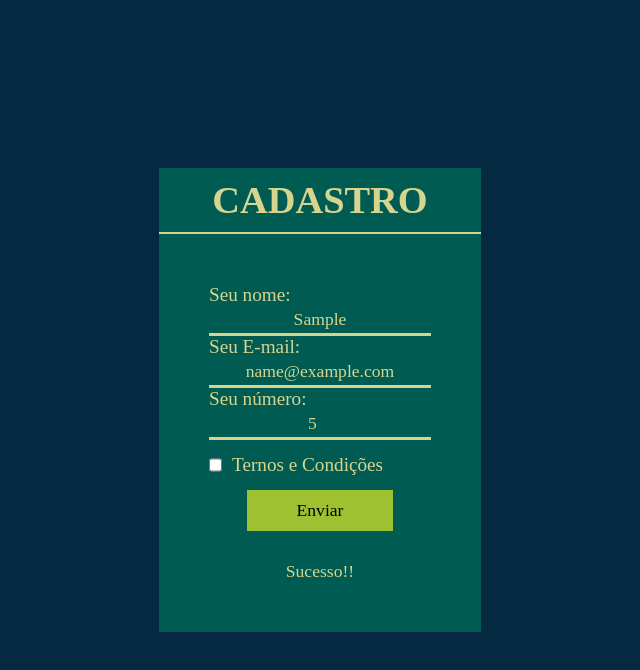
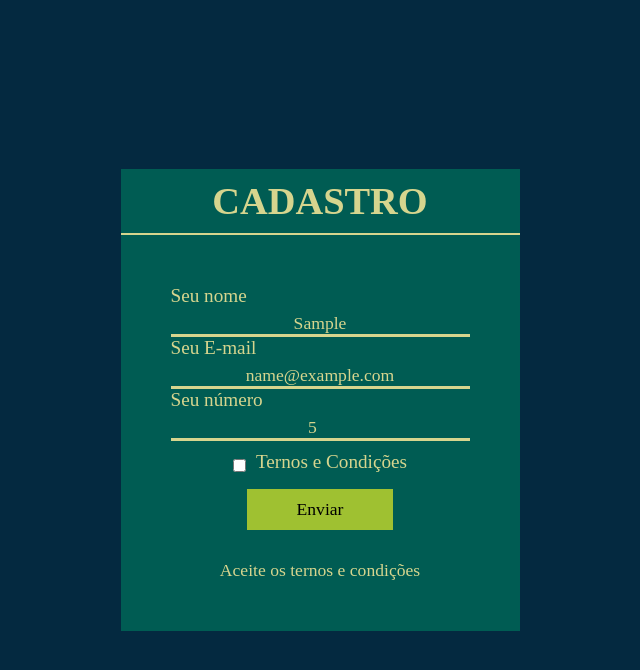
Before and after one commit to capprinha/teste-gulp, a website: page index.html in a window 1280 px wide. Both pictures are taken after typing "Sample", "name@example.com", "5" into the empty fields and a click on the button "Enviar". Shown: the whole page, without its empty margins (320-960 px from the left). Drawn offline with Linux system fonts and the light colour scheme; a web font is replaced by a local one.

Commit message:
melhora do js e sass

```diff
--- a/index.html
+++ b/index.html
@@ -15,15 +15,15 @@
             <header>
                 <h1>CADASTRO</h1>
             </header>
-            <form>
-                <label for="nomeUsuario">Seu nome:</label>
-                <input type="text" id="nomeUsuario">
+            <form id="form">
+                <label for="nomeUsuario">Seu nome</label>
+                <input class="input" type="text" id="nomeUsuario" >
 
-                <label for="email">Seu E-mail:</label>
-                <input type="email" id="email">
+                <label for="email">Seu E-mail</label>
+                <input class="input" type="email" id="email" >
 
-                <label for="cll">Seu número:</label>
-                <input type="number" id="cll" placeholder="Opcional">
+                <label for="cll">Seu número</label>
+                <input class="input" type="number" id="cll" placeholder="Opcional">
 
                 <div class="check">
                     <input type="checkbox" id="checkbox">
--- a/src/scripts/main.js
+++ b/src/scripts/main.js
@@ -1,10 +1,34 @@
-const btn = document.getElementById('btn');
-const conteudo = 'Sucesso!!';
-const span = document.getElementById('sucess')
+const meuBtn = document.getElementById('btn');
+const span = document.getElementById('sucess');
+const usuario = document.getElementById('nomeUsuario');
+const email = document.getElementById('email');
+const checkbox = document.getElementById('checkbox')
 
-if (btn){
-    btn.addEventListener('click', function(e){
+
+if(meuBtn){
+    meuBtn.addEventListener("click",function(e){
         e.preventDefault();
-        span.innerHTML = conteudo
-    })
-}
+
+        if (usuario.value === '' && email.value === '' && checkbox.checked) {
+            span.innerHTML = 'Ambos os campos não estão preenchidos'
+        }
+        else if(usuario.value === '' ){
+            span.innerHTML = 'Usuario não preenchido'
+        }
+        else if(email.value === ''){
+            span.innerHTML = 'E-mail não preenchido'
+        }
+        else{
+            span.innerHTML = 'Sucesso!!'
+        }
+        if(checkbox){
+            if(checkbox.checked){
+                console.log('esta marcado')
+            }
+            else{
+                span.innerHTML = 'Aceite os ternos e condições'
+            }
+
+        }
+    });
+};
--- a/src/styles/main.scss
+++ b/src/styles/main.scss
@@ -36,9 +36,11 @@ form{
     label{
         color: cores.$corDaFonte;
         font-size: 1.2em;
+        text-align:start;
+        margin-bottom: 6px;
     }
-    input{
-        height: 30px;
+    .input{
+        width: 299px;
         font-size: 1.1em;
         text-align: center;
         border: none;
@@ -46,8 +48,11 @@ form{
         background-color: cores.$corAltenativa;
         border-bottom:3px solid cores.$corDaFonte ;
         color: cores.$corDaFonte;
+        margin-bottom: 6px;
+        margin: 0 auto;
         &::placeholder{
             color: cores.$corDaFonte;
+            font-size: 0.9em;
         }
     }
     button{
@@ -68,6 +73,7 @@ form{
     .check{
         display: flex;
         align-items: center;
+        justify-content: center;
         margin: 10px 0px;
 
         label{
```
Also changed, not shown: build/styles/main.css.
